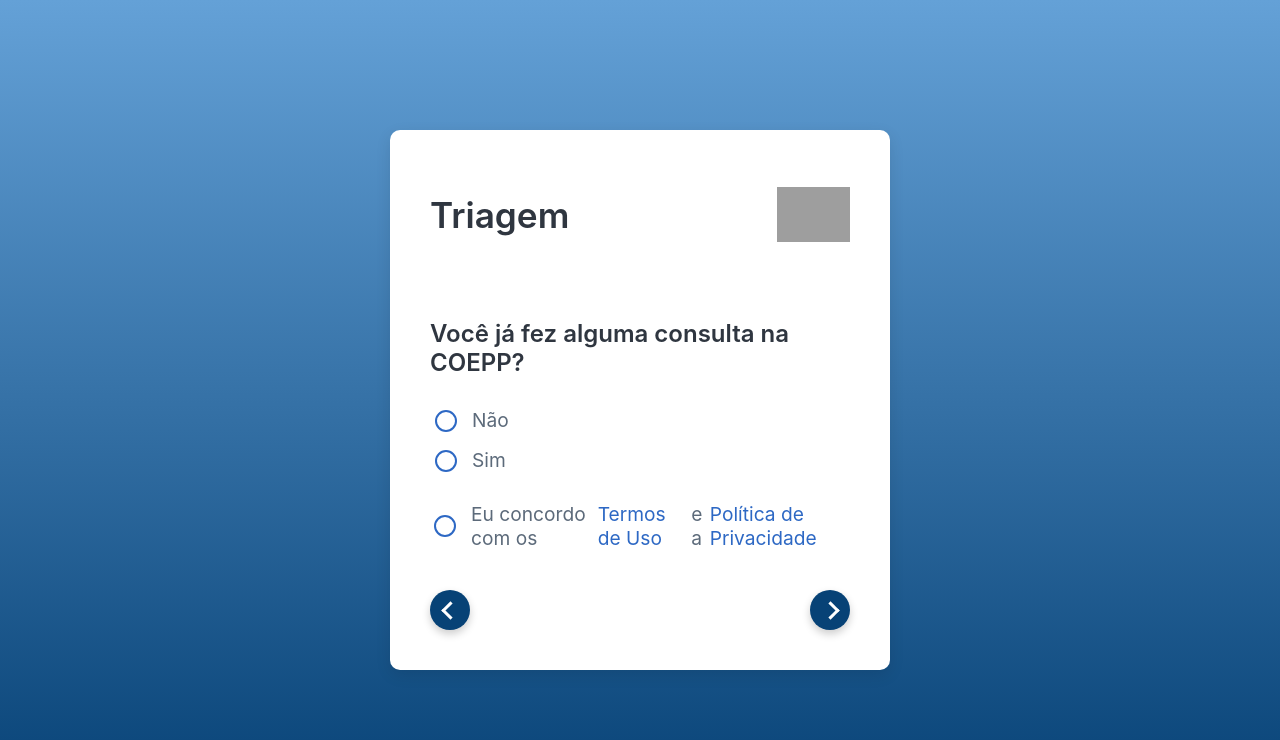
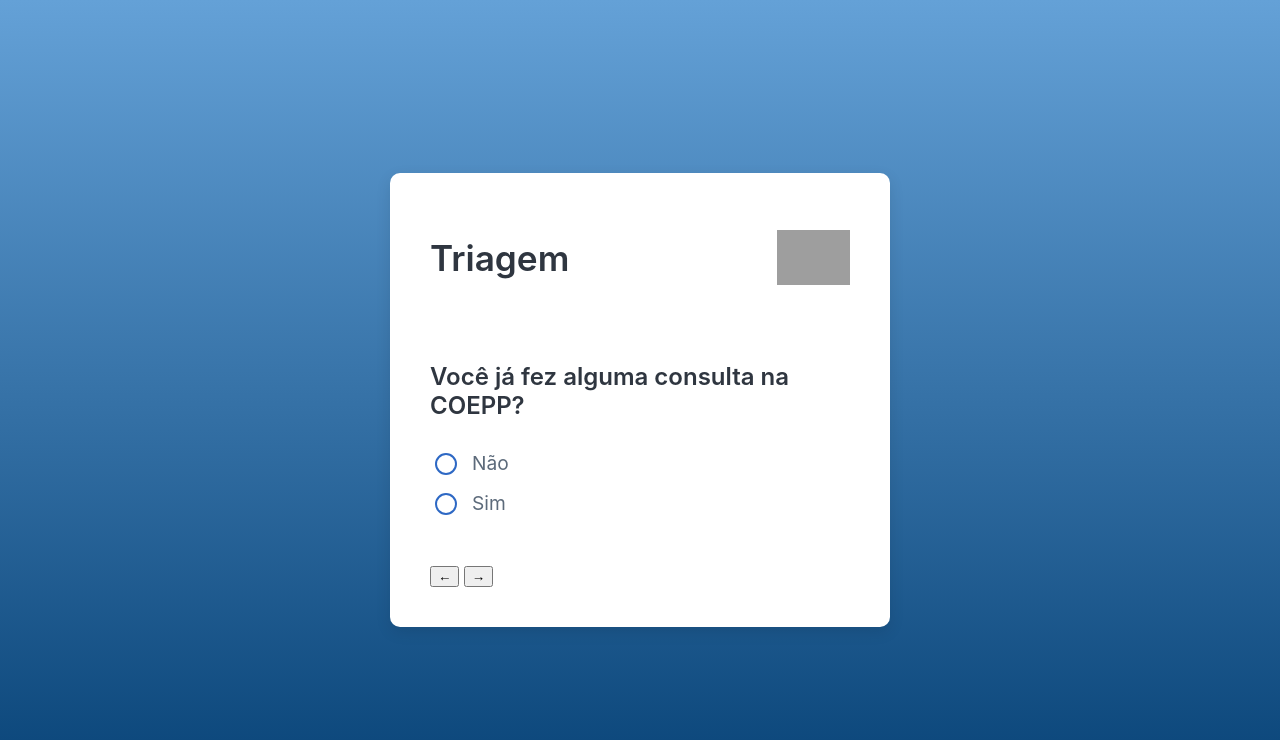
Before and after one commit to Andr3ssa18/AcexCoepp, a Flask app: template templates/triagem.html in a window 1280 px wide. Shown: the top 740 px of the page. Run offline with Flask 3, Linux system fonts and the light colour scheme; the template is opened without the code that fills it, so the values that code supplies are empty; grey boxes are pictures that could not be loaded.

Commit message:
Update triagem.html

```diff
--- a/templates/triagem.html
+++ b/templates/triagem.html
@@ -35,21 +35,11 @@
                     </label>
                 </div>
 
-                <div class="checkbox-terms-group" style="margin-top: 20px; margin-bottom: 20px;">
-                    <label class="radio-option-label">
-                        <input type="checkbox" id="agreeTerms">
-                        Eu concordo com os <a href="#" style="color: var(--primary-blue); text-decoration: none;">Termos de Uso</a> e a <a href="#" style="color: var(--primary-blue); text-decoration: none;">Política de Privacidade</a>
-                    </label>
-                </div>
             </form>
 
-            <div class="navigation">
-                <button class="nav-button prev-button" id="prevButton">
-                    <i class="arrow left"></i>
-                </button>
-                <button class="nav-button next-button" id="nextButton">
-                    <i class="arrow right"></i>
-                </button>
+            <div class="botoes-navegacao">
+                <button class="botao-navegacao" type="button" onclick="voltar()">&#8592;</button>
+                <button class="botao-navegacao" type="submit">&#8594;</button>
             </div>
         </div>
     </div>
```
